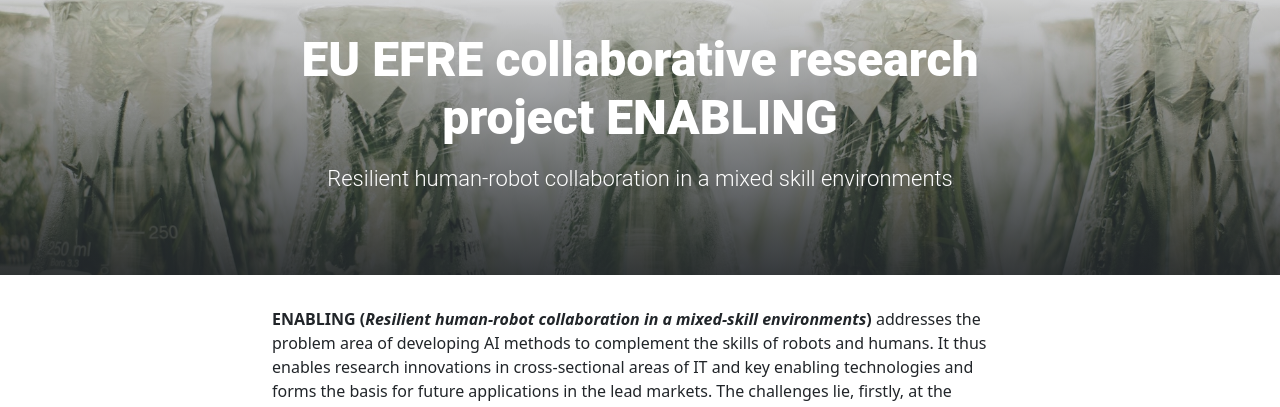
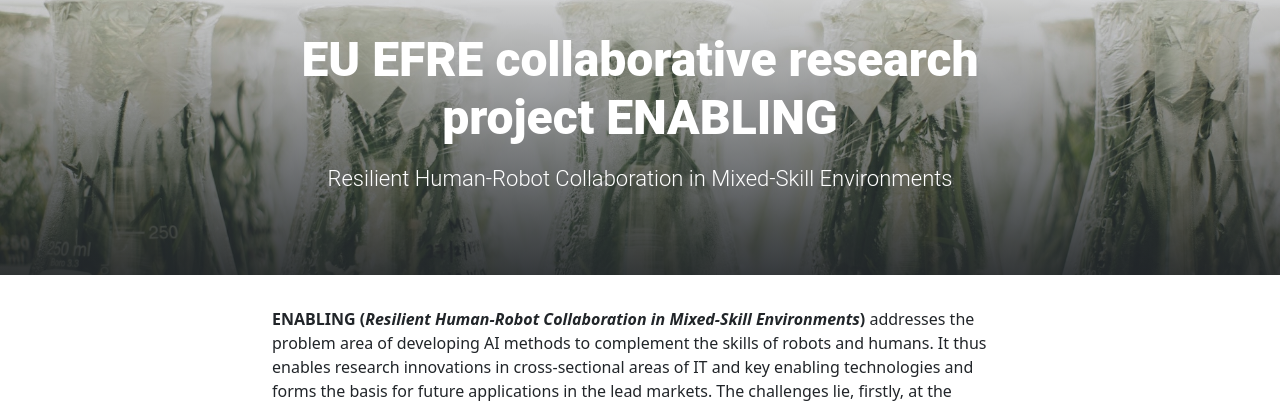
Before and after one commit to ovgu-nit/enabling, a Jekyll site: the page built from pages/home.md, in a window 1280 px wide and 900 px high, cut to the strip 0-698 px from the top of the window. Shown: the part 90-497 px from the top of the strip. Built offline with Jekyll 4.4.1, drawn with Linux system fonts in a browser that asks for light colours.

Commit message:
Update text

```diff
--- a/_layouts/home.html
+++ b/_layouts/home.html
@@ -9,7 +9,7 @@
 {% if site.posts_on_home > 0 %}
   <div class="row cards mt-4">
     {% for item in site.posts limit:site.posts_on_home %}
-      <div class="col-md-6">
+      <div class="col-md-4">
         {% include card.html %}
       </div>
     {% endfor %}
--- a/pages/home.md
+++ b/pages/home.md
@@ -1,14 +1,14 @@
 ---
 layout: home
 title: EU EFRE collaborative research project ENABLING
-description: Resilient human-robot collaboration in a mixed skill environments
+description: "Resilient Human-Robot Collaboration in Mixed-Skill Environments"
 background: /assets/theme/images/chuttersnap-146799-unsplash.jpg
 permalink: /
 ---
 
 # ENABLING
 
-**ENABLING (*Resilient human-robot collaboration in a mixed-skill environments*)** addresses the problem area of developing AI methods to complement the skills of robots and humans. It thus enables research innovations in cross-sectional areas of IT and key enabling technologies and forms the basis for future applications in the lead markets. The challenges lie, firstly, at the interface between robotics and AI and, secondly, in the complexity of tasks in a mixed-skill environment and, thirdly, in resilient and responsible collaboration. These are to be achieved by developing the key technologies for 1. robust recording of the affective user state, 2. semantic environment analysis, 3. intention-based interpretation of user actions, 4. and research into generative models for recording complex behavior in mixed-skill environments.
+**ENABLING (*Resilient Human-Robot Collaboration in Mixed-Skill Environments*)** addresses the problem area of developing AI methods to complement the skills of robots and humans. It thus enables research innovations in cross-sectional areas of IT and key enabling technologies and forms the basis for future applications in the lead markets. The challenges lie, firstly, at the interface between robotics and AI and, secondly, in the complexity of tasks in a mixed-skill environment and, thirdly, in resilient and responsible collaboration. These are to be achieved by developing the key technologies for 1. robust recording of the affective user state, 2. semantic environment analysis, 3. intention-based interpretation of user actions, 4. and research into generative models for recording complex behavior in mixed-skill environments.
 
 
 The project is funded by the European Regional Development Fund (ERDF) under grant No. ZS/2023/12/182056 and is planned with a project duration of 4 years (2024 bis 2027).
```
Also changed, not shown: pages/project.md (+2 -2 lines).
